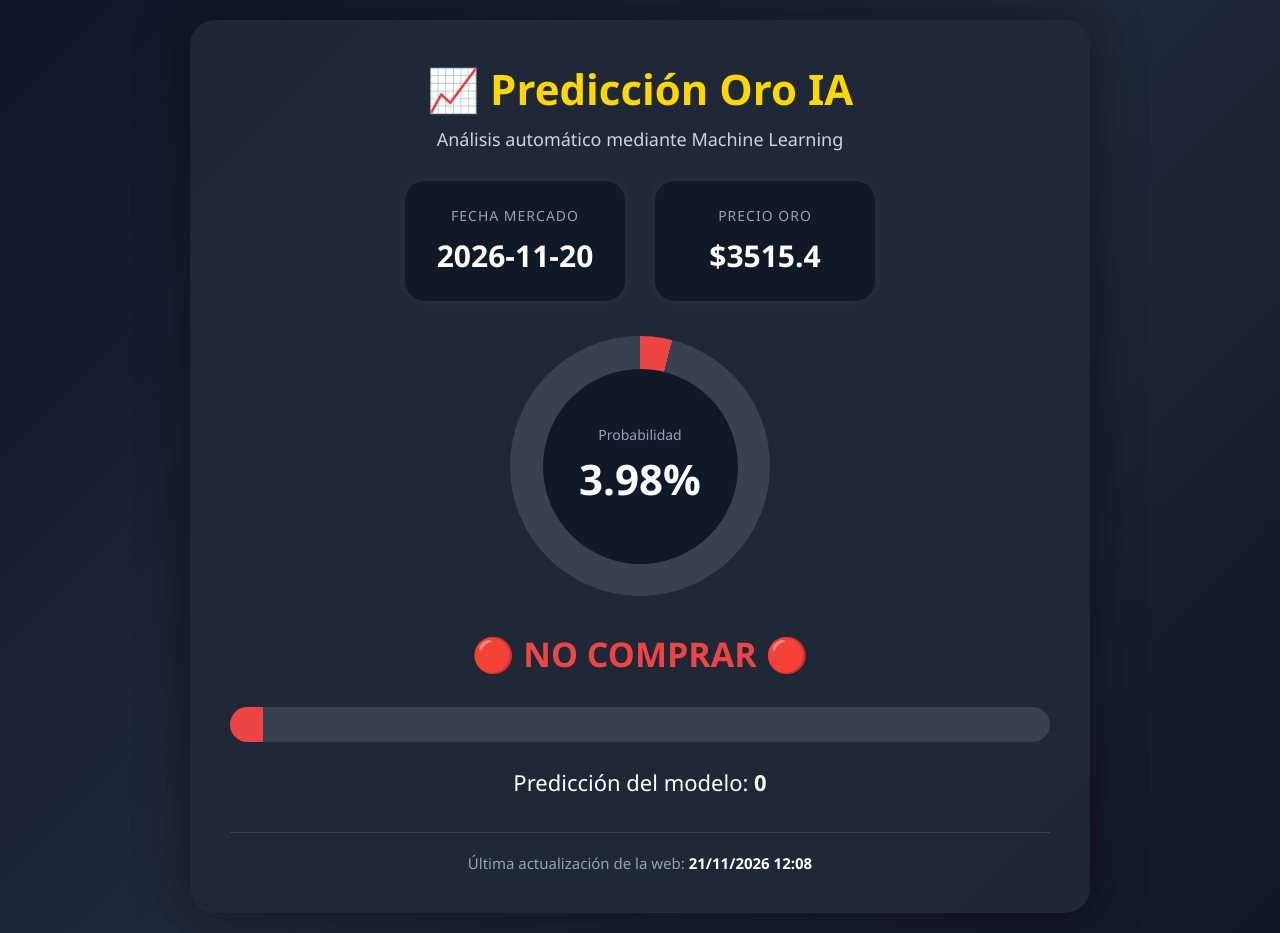
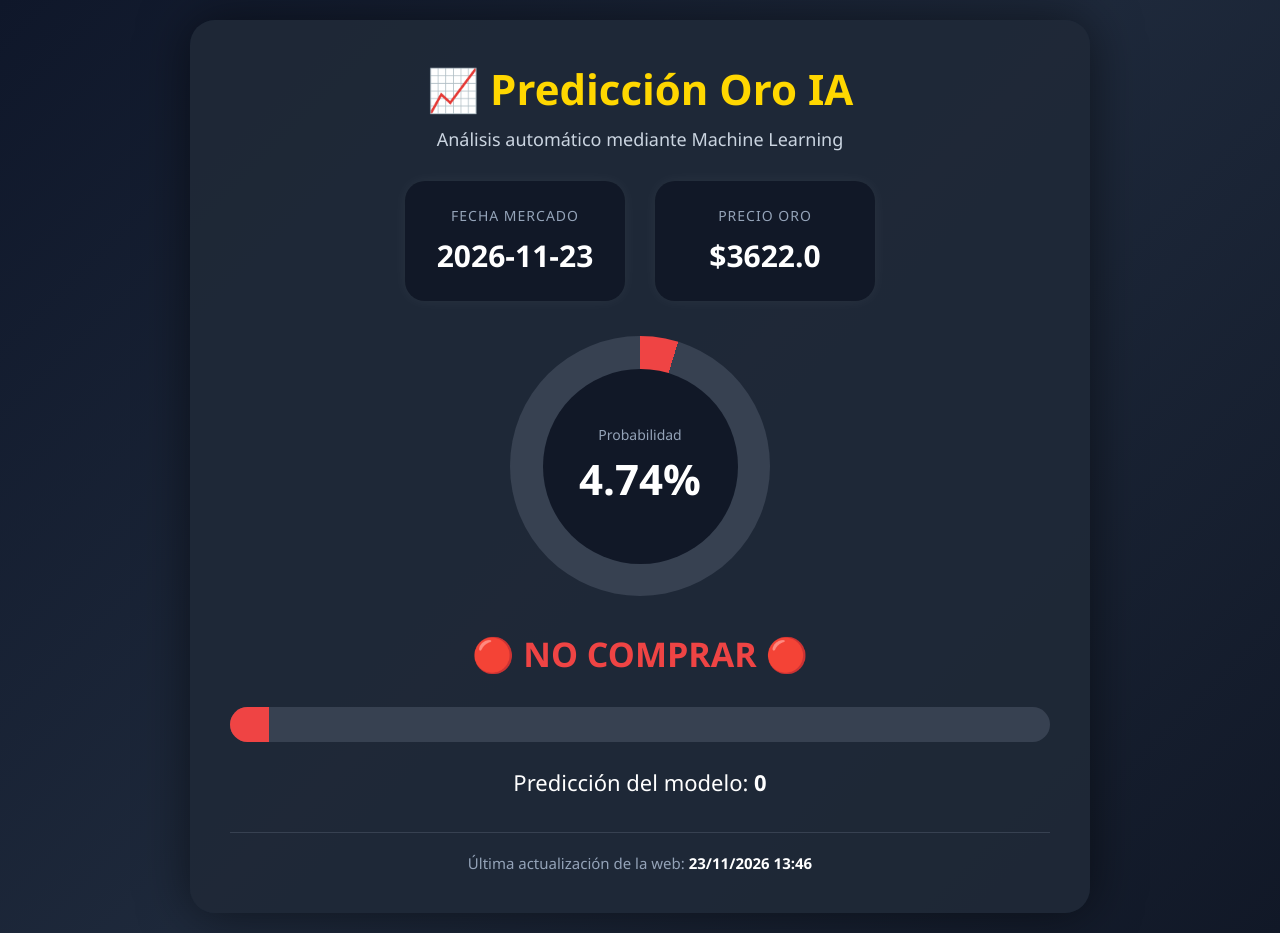
Before and after one commit to viargi1980/Cotizacion_Oro, a plain HTML site: page docs/index.html in a window 1280 px wide. Drawn offline with Linux system fonts and the light colour scheme.

Commit message:
Actualizar pagina web automatica

```diff
--- a/docs/index.html
+++ b/docs/index.html
@@ -144,7 +144,7 @@ body {
 
     background:
         conic-gradient(
-            #ef4444 3.977189488522485%,
+            #ef4444 4.739597581581707%,
             #374151 0
         );
 
@@ -220,7 +220,7 @@ body {
 
     height: 35px;
 
-    width: 3.98%;
+    width: 4.74%;
 
     background: #ef4444;
 }
@@ -276,7 +276,7 @@ body {
             </div>
 
             <div class="value">
-                2026-11-20
+                2026-11-23
             </div>
 
         </div>
@@ -288,7 +288,7 @@ body {
             </div>
 
             <div class="value">
-                $3515.4
+                $3622.0
             </div>
 
         </div>
@@ -304,7 +304,7 @@ body {
             </div>
 
             <div class="circle-value">
-                3.98%
+                4.74%
             </div>
 
         </div>
@@ -327,7 +327,7 @@ body {
     <div class="footer">
 
         Última actualización de la web:
-        <strong>21/11/2026 12:08</strong>
+        <strong>23/11/2026 13:46</strong>
 
     </div>
 
```
